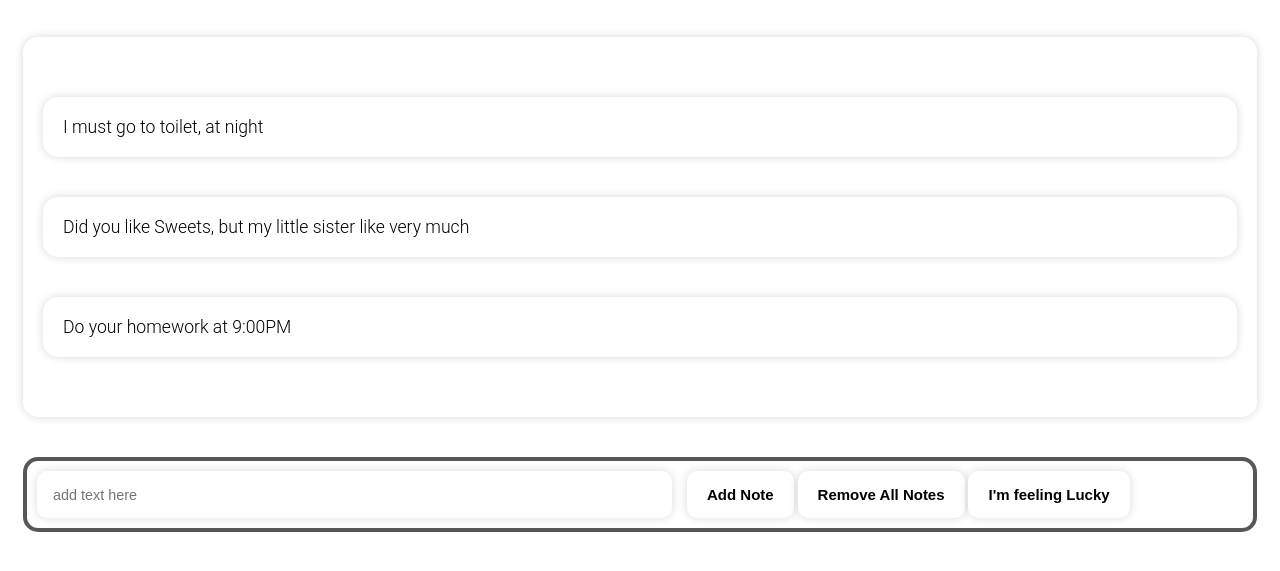
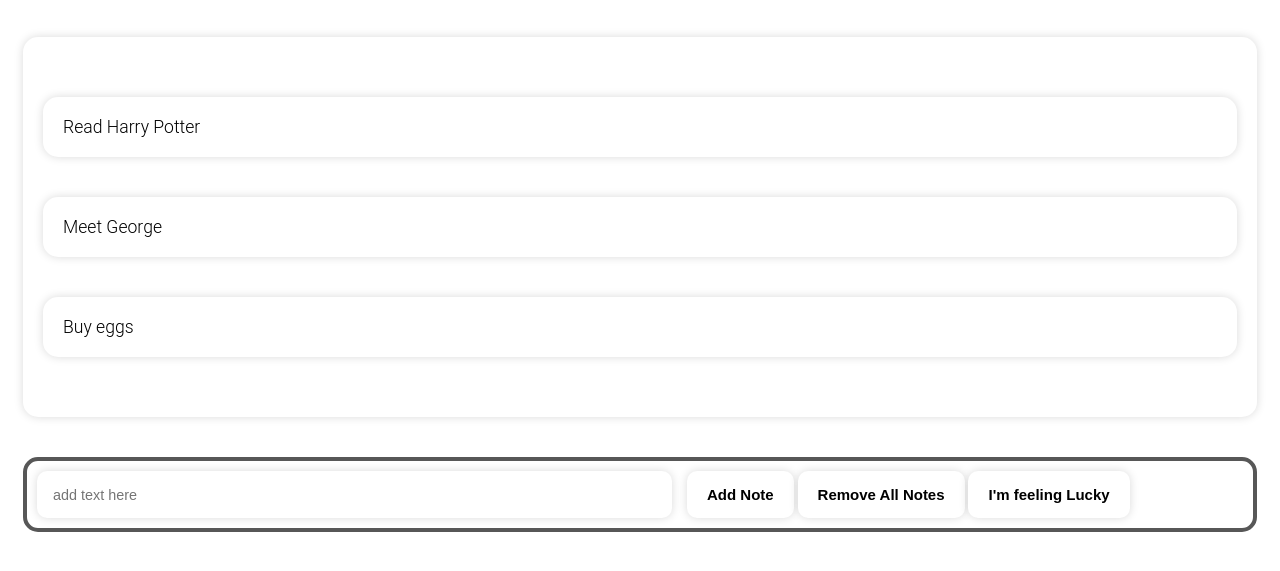
Before and after one commit to fainat/D3-notes-app, a plain HTML site: page index.html in a window 1280 px wide. Shown: the part 77-648 px from the top of the page. Drawn offline with nearby package versions, Linux system fonts and the light colour scheme.

Commit message:
Update Example Task Names
Update example P- Notes Text Context

```diff
--- a/index.html
+++ b/index.html
@@ -13,9 +13,9 @@
 <div class="notes">
 <h1>My notes.</h1>
     <div class="list">
-        <p class="note">I must go to toilet, at night</p>
-        <p class="note">Did you like Sweets, but my little sister like very much</p>
-        <p class="note">Do your homework at 9:00PM</p>
+        <p class="note">Read Harry Potter</p>
+        <p class="note">Meet George</p>
+        <p class="note">Buy eggs</p>
     </div>
     <div class="type-archive hide">
         Lorem ipsum dolor sit amet.
```
